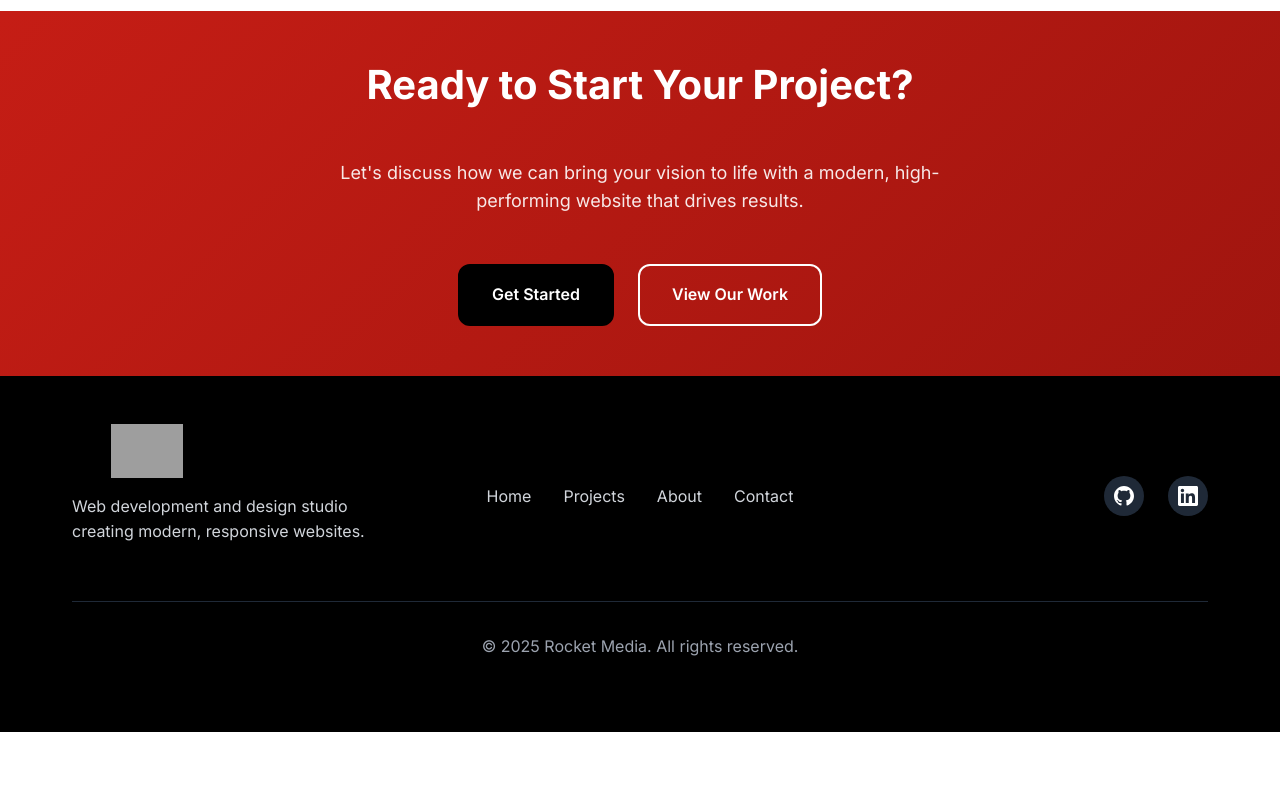
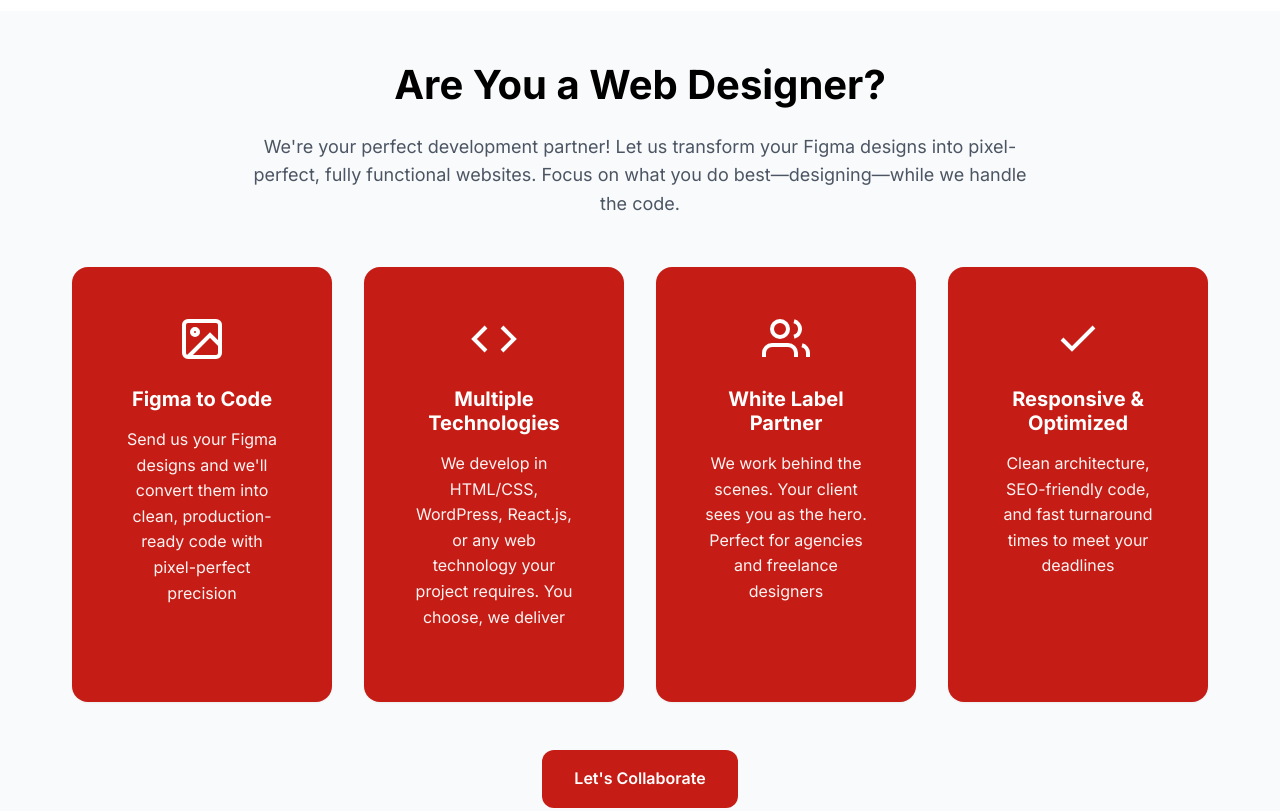
Before and after one commit to avdbp/rocketmedia, a plain HTML site: page index.html in a window 1280 px wide. Shown: the part 2980-3791 px from the top of the page. Before the commit the page ends 3712 px from the top, so only its background shows below. Drawn offline with Linux system fonts and the light colour scheme; grey boxes are pictures that could not be loaded.

Commit message:
Agregar sección para diseñadores web y mejorar diseño del homepage
- Agregar 4 tarjetas de especialidades web en What We Do (E-commerce, Corporate, Real Estate, Custom Apps)
- Crear nueva sección 'Are You a Web Designer?' con tarjetas rojas
- Ajustar espaciado entre secciones
- Eliminar banda blanca entre secciones
- Optimizar diseño de tarjetas con fondo rojo e iconos blancos

```diff
--- a/index.html
+++ b/index.html
@@ -460,8 +460,76 @@
       </div>
     </section>
 
+    <!-- For Designers Section -->
+    <section class="section why-choose-us for-designers" aria-labelledby="designers-title" style="margin-bottom: 0; padding-bottom: 3rem;">
+      <div class="container">
+        <div class="for-designers__content">
+          <header class="section-header">
+            <h2 id="designers-title" class="section-title text-center">Are You a Web Designer?</h2>
+            <p class="section-description text-center">
+              We're your perfect development partner! Let us transform your Figma designs into
+              pixel-perfect, fully functional websites. Focus on what you do best—designing—while
+              we handle the code.
+            </p>
+          </header>
+
+          <div class="services-grid">
+            <div class="service-item" style="background: var(--color-primary); border: none;">
+              <div class="service-icon" style="background: transparent; color: white;">
+                <svg width="48" height="48" viewBox="0 0 24 24" fill="none" stroke="currentColor" stroke-width="2">
+                  <rect x="3" y="3" width="18" height="18" rx="2" ry="2"/>
+                  <circle cx="8.5" cy="8.5" r="1.5"/>
+                  <polyline points="21,15 16,10 5,21"/>
+                </svg>
+              </div>
+              <h3 style="color: white;">Figma to Code</h3>
+              <p style="color: rgba(255,255,255,0.95);">Send us your Figma designs and we'll convert them into clean, production-ready code with pixel-perfect precision</p>
+            </div>
+
+            <div class="service-item" style="background: var(--color-primary); border: none;">
+              <div class="service-icon" style="background: transparent; color: white;">
+                <svg width="48" height="48" viewBox="0 0 24 24" fill="none" stroke="currentColor" stroke-width="2">
+                  <polyline points="16,18 22,12 16,6"/>
+                  <polyline points="8,6 2,12 8,18"/>
+                </svg>
+              </div>
+              <h3 style="color: white;">Multiple Technologies</h3>
+              <p style="color: rgba(255,255,255,0.95);">We develop in HTML/CSS, WordPress, React.js, or any web technology your project requires. You choose, we deliver</p>
+            </div>
+
+            <div class="service-item" style="background: var(--color-primary); border: none;">
+              <div class="service-icon" style="background: transparent; color: white;">
+                <svg width="48" height="48" viewBox="0 0 24 24" fill="none" stroke="currentColor" stroke-width="2">
+                  <path d="M17 21v-2a4 4 0 0 0-4-4H5a4 4 0 0 0-4 4v2"/>
+                  <circle cx="9" cy="7" r="4"/>
+                  <path d="M23 21v-2a4 4 0 0 0-3-3.87"/>
+                  <path d="M16 3.13a4 4 0 0 1 0 7.75"/>
+                </svg>
+              </div>
+              <h3 style="color: white;">White Label Partner</h3>
+              <p style="color: rgba(255,255,255,0.95);">We work behind the scenes. Your client sees you as the hero. Perfect for agencies and freelance designers</p>
+            </div>
+
+            <div class="service-item" style="background: var(--color-primary); border: none;">
+              <div class="service-icon" style="background: transparent; color: white;">
+                <svg width="48" height="48" viewBox="0 0 24 24" fill="none" stroke="currentColor" stroke-width="2">
+                  <polyline points="20,6 9,17 4,12"/>
+                </svg>
+              </div>
+              <h3 style="color: white;">Responsive & Optimized</h3>
+              <p style="color: rgba(255,255,255,0.95);">Clean architecture, SEO-friendly code, and fast turnaround times to meet your deadlines</p>
+            </div>
+          </div>
+
+          <div style="text-align: center; margin-top: 3rem;">
+            <a href="/contact.html" class="btn btn--primary" aria-label="Contact us to collaborate">Let's Collaborate</a>
+          </div>
+        </div>
+      </div>
+    </section>
+
     <!-- CTA Section -->
-    <section class="section cta-section" aria-labelledby="cta-title">
+    <section class="section cta-section" aria-labelledby="cta-title" style="margin-top: 0; padding-top: 3rem;">
       <div class="container">
         <div class="cta-section__content text-center">
           <header class="section-header">
```
